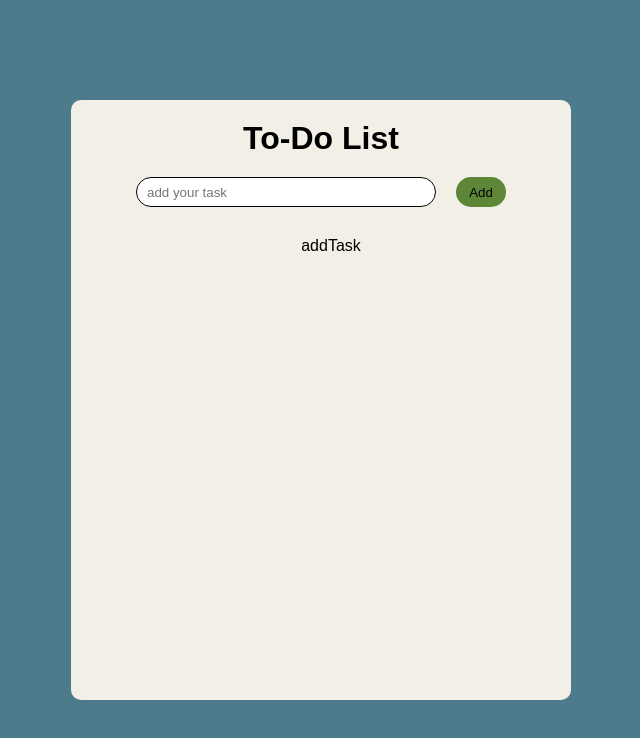
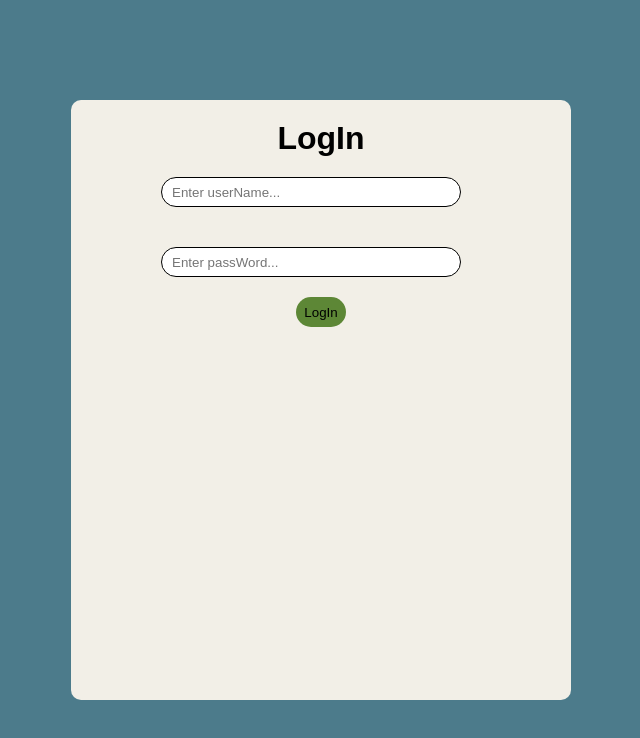
Before and after one commit to eso83/todo, a React (Vite) app: page / in a window 1280 px wide. Shown: the top 738 px of the page, without its empty margins (319-959 px from the left). Built offline with nearby package versions, Linux system fonts and the light colour scheme.

Commit message:
add logIn and logOut to project.

```diff
--- a/src/App.jsx
+++ b/src/App.jsx
@@ -1,9 +1,20 @@
 import Todo from "./components/todo";
-
+import LogIn from "./components/LogIn";
+import { createContext, useEffect, useState } from "react";
+export const logInContext = createContext();
 const App = () => {
+  const [isLogIn, setIsLogIn] = useState(() => {
+    const logIn = localStorage.getItem("isLogIn");
+    return logIn ? JSON.parse(logIn) : false;
+  });
+  useEffect(() => {
+    localStorage.setItem("isLogIn", JSON.stringify(isLogIn));
+  }, [isLogIn]);
   return (
     <>
-      <Todo />
+      <logInContext.Provider value={{ isLogIn, setIsLogIn }}>
+        {isLogIn === true ? <Todo /> : <LogIn />}
+      </logInContext.Provider>
     </>
   );
 };
--- /dev/null
+++ b/src/components/LogIn.jsx
@@ -0,0 +1,42 @@
+import { useState, useContext } from "react";
+import { logInContext } from "../App";
+const LogIn = () => {
+  const logIn = useContext(logInContext);
+  const [profileInfo, setProfileInfo] = useState({
+    userName: "",
+    passWord: "",
+  });
+  const handleUserName = (e) => {
+    profileInfo.userName = e.target.value;
+  };
+  const handlePassWord = (e) => {
+    profileInfo.passWord = e.target.value;
+  };
+  const handleLogIn = () => {
+    if (profileInfo.passWord === "admin" && profileInfo.userName === "admin") {
+      logIn.setIsLogIn(true);
+    } else {
+      alert("userName or Password is incorrect!");
+    }
+  };
+  return (
+    <>
+      <div className="container">
+        <h1>LogIn</h1>
+        <input
+          onChange={handleUserName}
+          type="text"
+          placeholder="Enter userName..."
+        />
+        <input
+          onChange={handlePassWord}
+          type="password"
+          placeholder="Enter passWord..."
+        />
+        <br />
+        <button onClick={handleLogIn}>LogIn</button>
+      </div>
+    </>
+  );
+};
+export default LogIn;
--- a/src/components/Todo.jsx
+++ b/src/components/Todo.jsx
@@ -1,9 +1,11 @@
-import React, { useState, useEffect, createContext } from "react";
+import React, { useState, useEffect, createContext, useContext } from "react";
 import Task from "./Task";
 import Input from "./Input";
+import { logInContext } from "../App";
 
 export const taskContext = createContext();
 const Todo = () => {
+  const logIn = useContext(logInContext);
   const [task, setTask] = useState({ task: "", status: false });
   const [taskList, setTaskList] = useState(() => {
     const savedTasks = localStorage.getItem("tasks");
@@ -48,6 +50,10 @@ const Todo = () => {
     setTaskList(newTaskList);
     setEditIndex(null);
   };
+  const handleLogout = () => {
+    logIn.setIsLogIn(false);
+    logIn.setIsLogIn(false);
+  };
 
   return (
     <>
@@ -78,6 +84,9 @@ const Todo = () => {
           </ul>
         </div>
       </div>
+      <button onClick={handleLogout} className="logout">
+        Logout
+      </button>
     </>
   );
 };
--- a/src/index.css
+++ b/src/index.css
@@ -72,3 +72,12 @@ button {
   width: 70px;
   height: 20px;
 }
+.logout {
+  width: 80px;
+  height: 30px;
+  border-radius: 50px;
+  background-color: #155e95;
+  position: absolute;
+  right: 50px;
+  bottom: 50px;
+}
```
